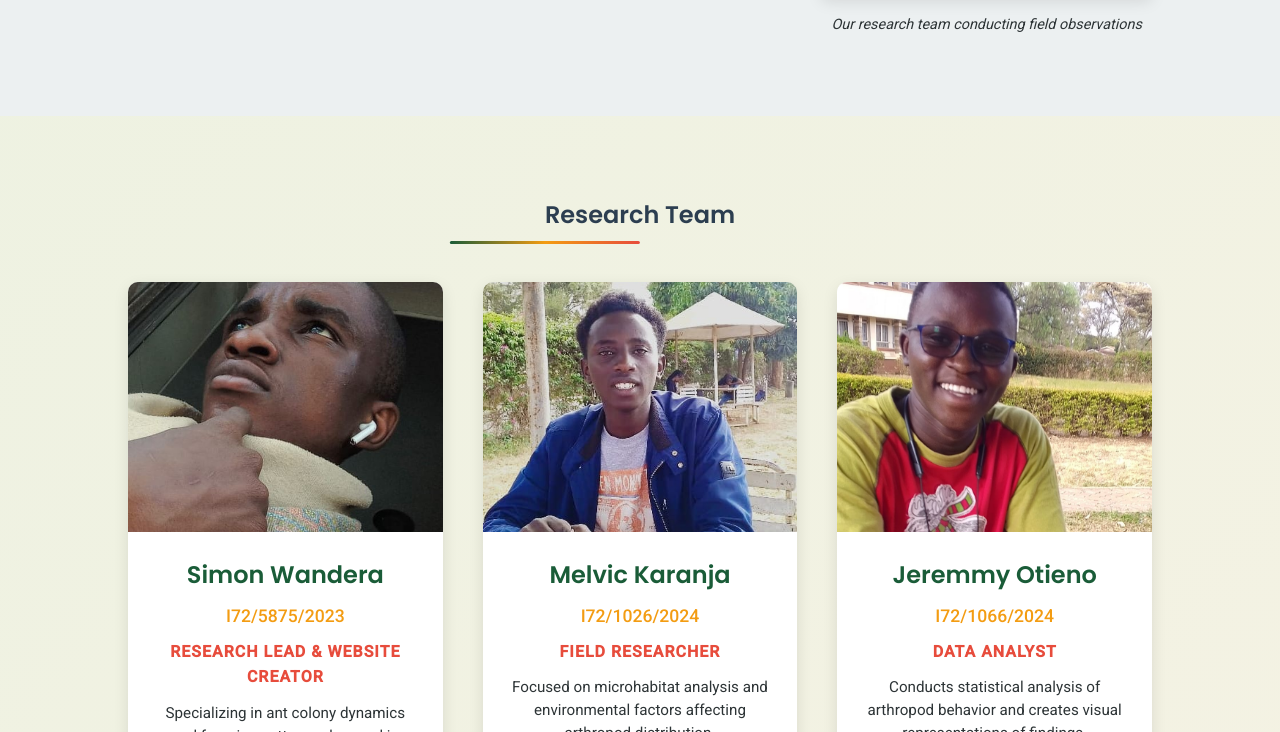
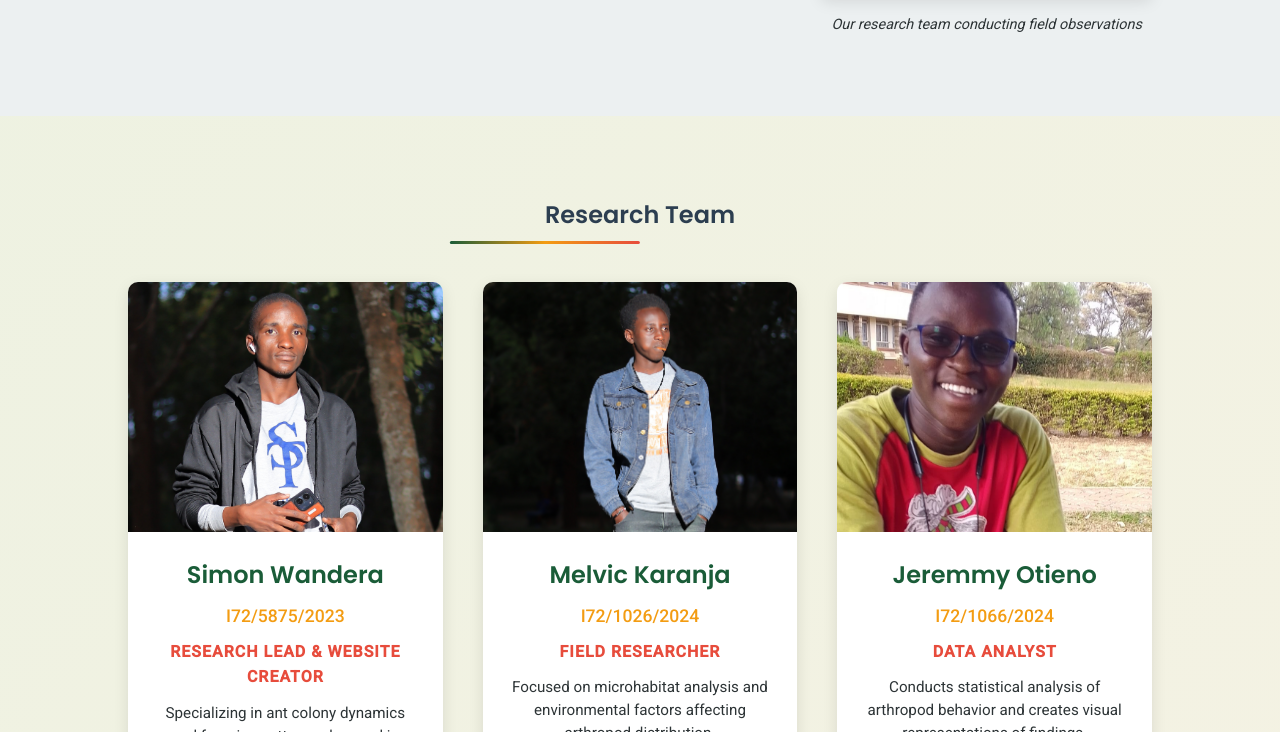
Before and after one commit to simon-wandera/simon-wandera.github.io, a plain HTML site: page index.html in a window 1280 px wide. Shown: the part 5278-6010 px from the top of the page. Drawn offline with nearby package versions, Linux system fonts and the light colour scheme; animation ran at ten frames a second.

Commit message:
Update index.html

```diff
--- a/index.html
+++ b/index.html
@@ -313,7 +313,7 @@
                     </p>
                 </div>
                 <div class="conclusion-image">
-                    <img src="images/research-team.jpg" alt="Research team in the field" class="lightbox-img">
+                    <img src="images/research-team.JPG" alt="Research team in the field" class="lightbox-img">
                     <p>Our research team conducting field observations</p>
                 </div>
             </div>
@@ -324,7 +324,7 @@
             <div class="team-container">
                 <div class="team-member" data-sound="sound1">
                     <div class="member-photo">
-                        <img src="images/team-member1.jpeg" alt="Simon Wandera" class="member-img">
+                        <img src="images/team-member1.JPG" alt="Simon Wandera" class="member-img">
                         <div class="member-overlay">
                             <div class="member-icons">
                                 <a href="mailto:simon.wandera@example.com" class="icon-link" aria-label="Email Simon"><i class="fas fa-envelope"></i></a>
@@ -343,7 +343,7 @@
 
                 <div class="team-member" data-sound="sound2">
                     <div class="member-photo">
-                        <img src="images/team-member2.jpeg" alt="Melvic Karanja" class="member-img">
+                        <img src="images/team-member2.JPG" alt="Melvic Karanja" class="member-img">
                         <div class="member-overlay">
                             <div class="member-icons">
                                 <a href="mailto:melvic.karanja@example.com" class="icon-link" aria-label="Email Melvic"><i class="fas fa-envelope"></i></a>
```
